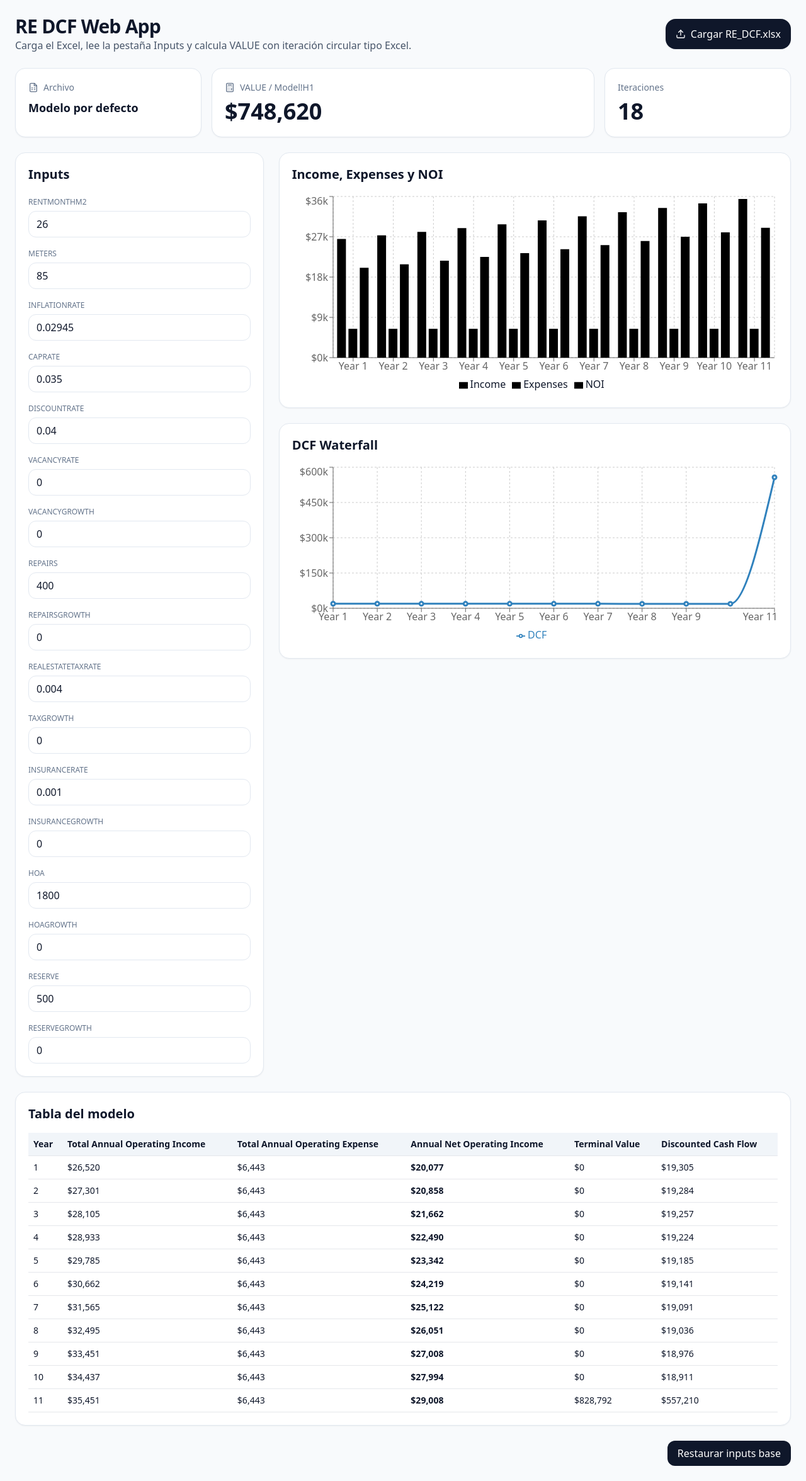
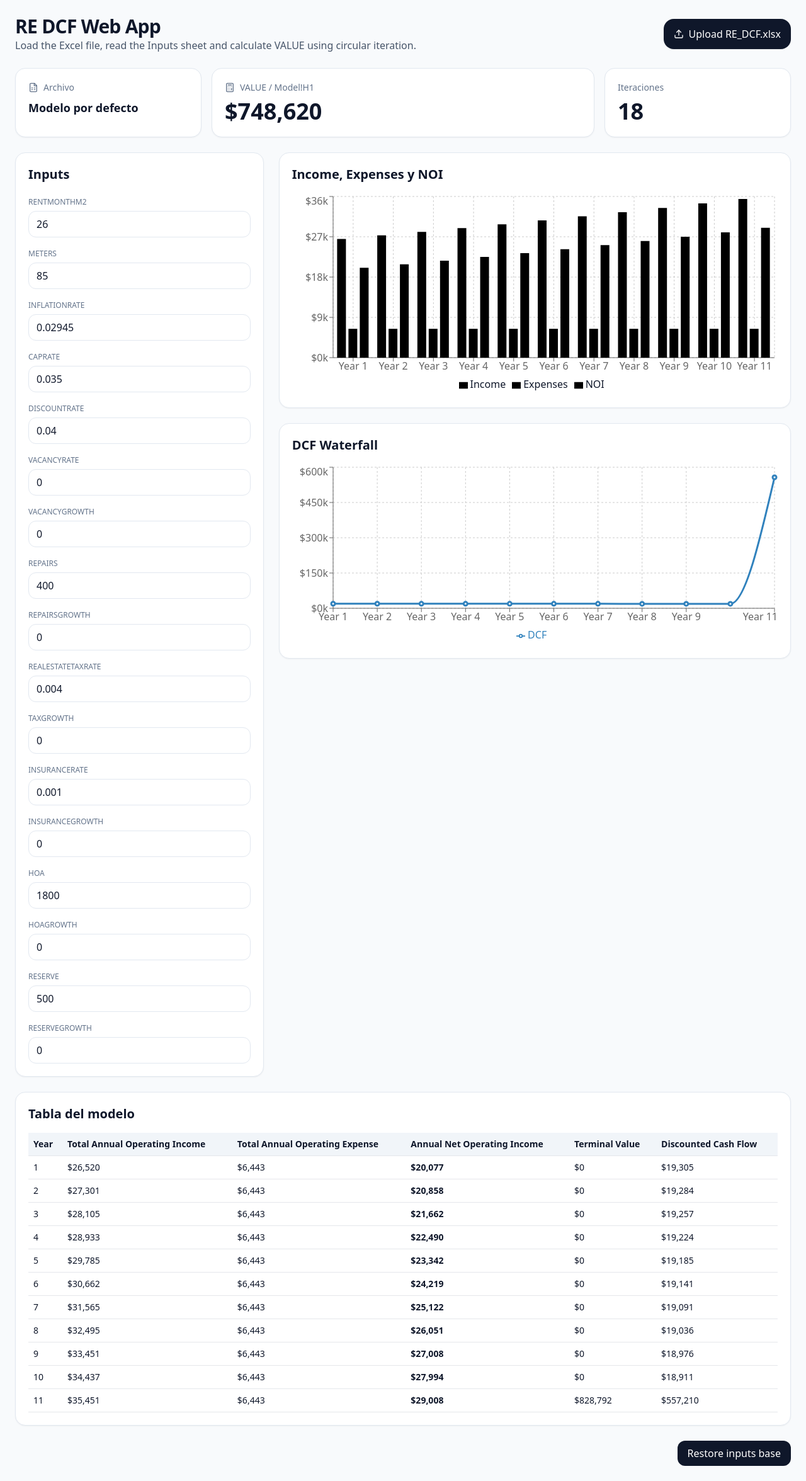
Before and after one commit to rknopmus/re-dcf-model, a React (Vite) app: page / in a window 1280 px wide. Shown: the whole page at 63% size. Built offline with nearby package versions, Linux system fonts and the light colour scheme.

Commit message:
Update App.jsx

```diff
--- a/src/App.jsx
+++ b/src/App.jsx
@@ -179,7 +179,7 @@ export default function App() {
       setInputs(loadedInputs);
       setFileName(file.name);
     } catch (err) {
-      setError(err.message || "No se pudo leer el Excel.");
+      setError(err.message || "Excel file unable to read.");
     }
   }
 
@@ -202,13 +202,13 @@ export default function App() {
           <div>
             <h1 className="text-3xl font-bold tracking-tight">RE DCF Web App</h1>
             <p className="text-slate-600">
-              Carga el Excel, lee la pestaña Inputs y calcula VALUE con iteración circular tipo Excel.
+              Load the Excel file, read the Inputs sheet and calculate VALUE using circular iteration.
             </p>
           </div>
 
           <label className="inline-flex cursor-pointer items-center gap-2 rounded-2xl bg-slate-900 px-4 py-3 text-white shadow-sm hover:bg-slate-800">
             <Upload className="h-4 w-4" />
-            Cargar RE_DCF.xlsx
+            Upload RE_DCF.xlsx
             <input type="file" accept=".xlsx,.xls" onChange={handleFileUpload} className="hidden" />
           </label>
         </div>
@@ -345,7 +345,7 @@ export default function App() {
 
         <div className="flex justify-end">
           <Button onClick={() => setInputs(DEFAULT_INPUTS)}>
-            Restaurar inputs base
+            Restore inputs base
           </Button>
         </div>
       </div>
```
